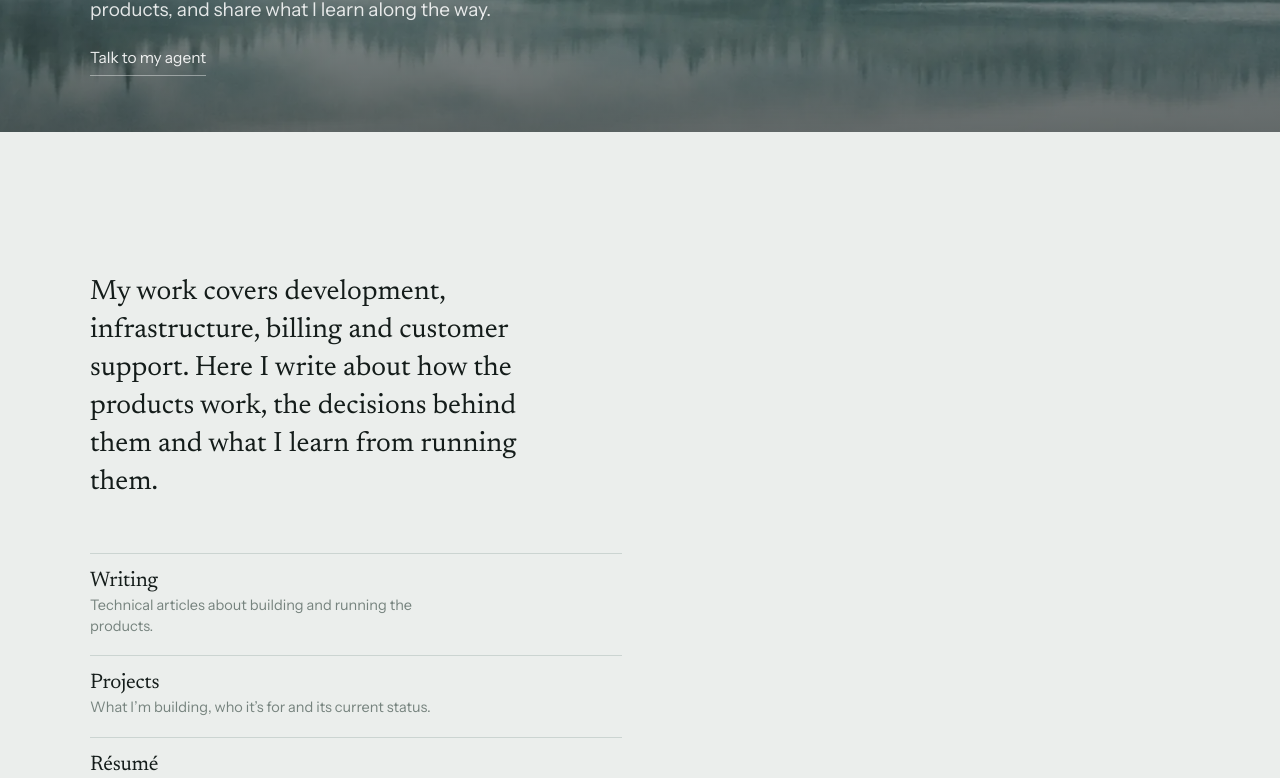
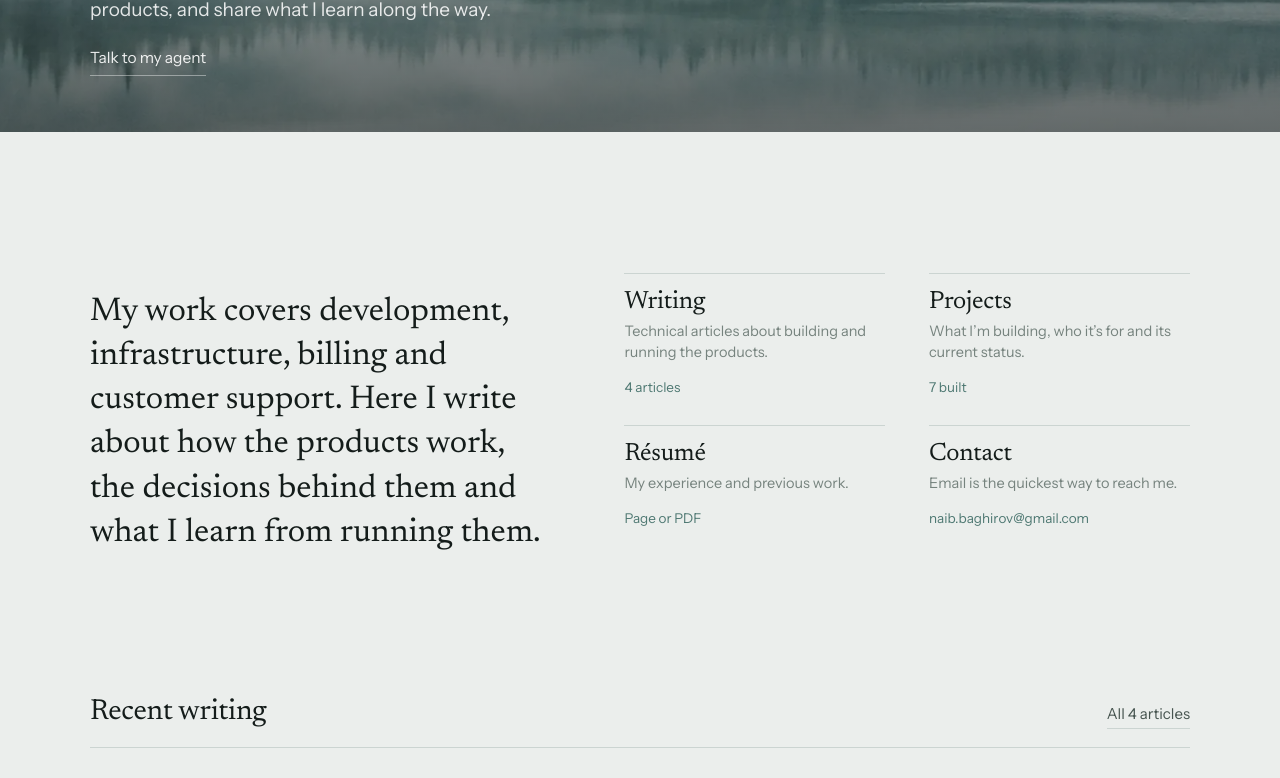
Before and after one commit to nbaghiro/nbaghiro.com, a React (Vite) app in the folder client/: page / in a window 1280 px wide. Shown: the part 556-1334 px from the top of the page. Built offline with nearby package versions, Linux system fonts and the light colour scheme; a web font is replaced by a local one.

Commit message:
Fill the entry band with a two by two index beside the sentence
Co-Authored-By: Claude Opus 5 (1M context) <noreply@anthropic.com>

```diff
--- a/client/src/pages/Home.css
+++ b/client/src/pages/Home.css
@@ -87,40 +87,67 @@
     margin: 0 auto;
     padding: var(--band) 0;
     display: grid;
-    gap: clamp(46px, 6vw, 68px);
+    gap: clamp(38px, 4.6vw, 60px);
 }
 @media (min-width: 900px) {
+    /* the sentence beside the ways in, with those arranged two by two so the band is a
+       block of content rather than one long column against an empty half */
     .entry {
-        grid-template-columns: 1fr 0.9fr;
-        gap: clamp(56px, 7vw, 110px);
+        grid-template-columns: 0.9fr 1.1fr;
+        gap: clamp(48px, 5.6vw, 96px);
         align-items: start;
     }
 }
 .entry-note {
     font-family: var(--font-display);
-    font-size: clamp(21px, 2.3vw, 28px);
-    line-height: 1.36;
-    max-width: 31ch;
+    font-size: clamp(23px, 2.7vw, 33px);
+    line-height: 1.34;
+    max-width: 26ch;
+}
+@media (min-width: 900px) {
+    .entry-note {
+        /* level with the first title rather than with the rule above it */
+        margin-top: 18px;
+    }
 }
 
 .doors {
-    margin-top: clamp(34px, 4.2vw, 52px);
+    display: grid;
+}
+@media (max-width: 559px) {
+    /* stacked, the last row needs the closing rule the two-up grid gets from its neighbour */
+    .doors {
+        border-bottom: 1px solid var(--mist);
+    }
+}
+@media (min-width: 560px) {
+    .doors {
+        grid-template-columns: repeat(2, minmax(0, 1fr));
+        column-gap: clamp(26px, 3.4vw, 52px);
+    }
+}
+/* each one ruled at the top, with the count on a line at the foot of its row */
+.door {
+    display: flex;
+    flex-direction: column;
     border-top: 1px solid var(--mist);
-}
-.door {
-    display: block;
-    padding: 16px 0 18px;
-    border-bottom: 1px solid var(--mist);
+    padding: 15px 0 26px;
 }
 .door h2 {
-    font-size: 21px;
+    font-size: clamp(21px, 2.1vw, 25px);
 }
 .door p {
-    margin-top: 2px;
+    margin-top: 5px;
     font-size: 14.5px;
     line-height: 1.45;
     color: var(--ink-faint);
-    max-width: 36ch;
+}
+.door-meta {
+    margin-top: auto;
+    padding-top: 14px;
+    font-size: 13.5px;
+    color: var(--water);
+    overflow-wrap: anywhere;
 }
 .door:hover h2 {
     color: var(--water);
--- a/client/src/pages/Home.jsx
+++ b/client/src/pages/Home.jsx
@@ -1,5 +1,6 @@
 import { Link } from "react-router-dom";
 import { POSTS, readableDate } from "../data/writing";
+import { PRODUCTS, ALSO } from "../data/products";
 import Ask, { openAsk } from "../components/Ask";
 import PageArt from "../components/PageArt";
 import "./Home.css";
@@ -35,21 +36,23 @@ function Home() {
 
             <section className="entry" aria-label="Where to go">
                 <PageArt seed="home" count={2} />
-                <div className="entry-side">
                 <p className="entry-note">
                     My work covers development, infrastructure, billing and
-                        customer support. Here I write about how the products
-                        work, the decisions behind them and what I learn from
-                        running them.
+                    customer support. Here I write about how the products work,
+                    the decisions behind them and what I learn from running
+                    them.
                 </p>
 
                 <nav className="doors" aria-label="Sections">
                     <Link className="door" to="/blogs">
                         <h2>Writing</h2>
                         <p>
-                                Technical articles about building and running
-                                the products.
+                            Technical articles about building and running the
+                            products.
                         </p>
+                        <span className="door-meta">
+                            {POSTS.length} articles
+                        </span>
                     </Link>
                     <Link className="door" to="/projects">
                         <h2>Projects</h2>
@@ -57,17 +60,21 @@ function Home() {
                             What I’m building, who it’s for and its current
                             status.
                         </p>
+                        <span className="door-meta">
+                            {PRODUCTS.length + ALSO.length} built
+                        </span>
                     </Link>
                     <Link className="door" to="/about">
                         <h2>Résumé</h2>
                         <p>My experience and previous work.</p>
+                        <span className="door-meta">Page or PDF</span>
                     </Link>
                     <a className="door" href={`mailto:${EMAIL}`}>
                         <h2>Contact</h2>
-                            <p>{EMAIL}</p>
+                        <p>Email is the quickest way to reach me.</p>
+                        <span className="door-meta">{EMAIL}</span>
                     </a>
                 </nav>
-                </div>
             </section>
 
             {POSTS.length > 0 && (
```
Lines whose indentation alone changed are shown as unchanged.
